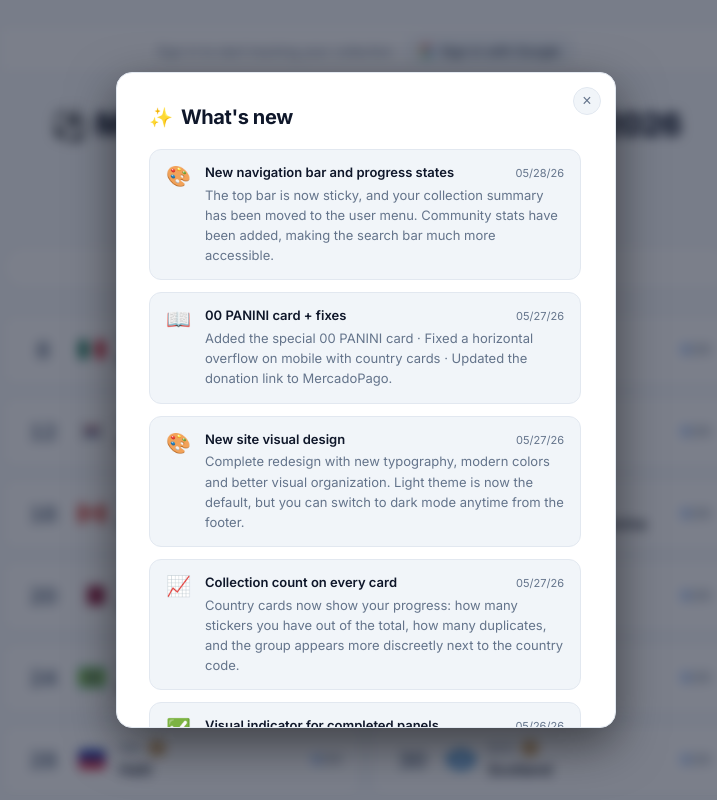
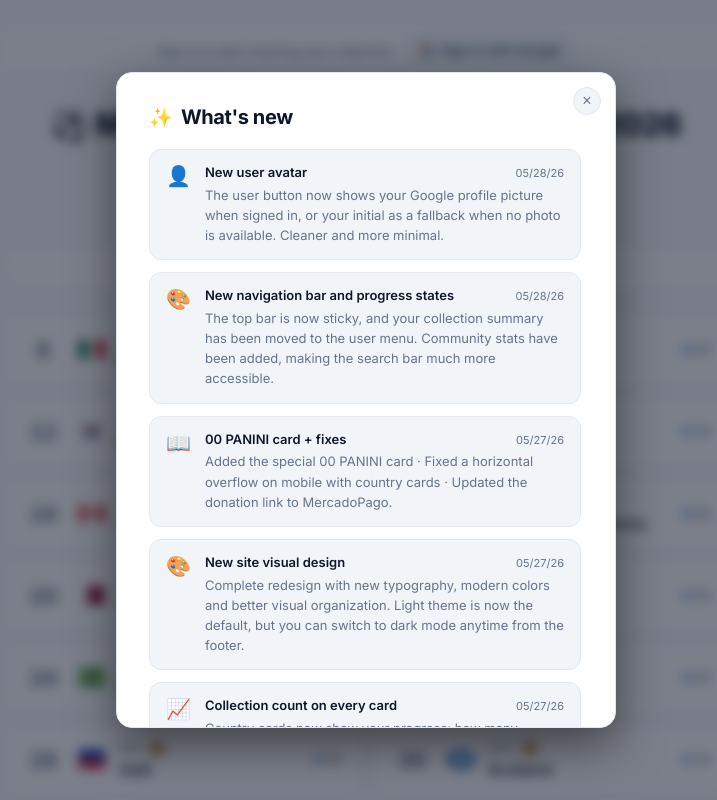
Before and after one commit to robertoandres24/worldcup-album-index, a React (Vite) app: page / in a window 1280 px wide. Both pictures are taken after a click on the button "✨ What's new". Shown: the top 800 px of the page, without its empty margins (274-991 px from the left). Built offline with nearby package versions, Linux system fonts and the light colour scheme; no server answers.

Commit message:
add avatar refresh announcement to WhatsNew modal with translations for new profile picture feature in both languages

```diff
--- a/src/components/WhatsNewModal.jsx
+++ b/src/components/WhatsNewModal.jsx
@@ -1,4 +1,5 @@
 const FEATURES = [
+  { id: 'avatar-refresh', date: '2026-05-28', icon: '👤' },
   { id: 'design-refresh-may28', date: '2026-05-28', icon: '🎨' },
   { id: 'release-may27', date: '2026-05-27', icon: '📖' },
   { id: 'site-redesign', date: '2026-05-27', icon: '🎨' },
--- a/src/i18n/en.json
+++ b/src/i18n/en.json
@@ -126,6 +126,8 @@
   "whatsNewCloseAriaLabel": "Close",
   "closeAriaLabel": "Close",
   "scrollToTopAriaLabel": "Scroll to top",
+  "feature.avatar-refresh.title": "New user avatar",
+  "feature.avatar-refresh.description": "The user button now shows your Google profile picture when signed in, or your initial as a fallback when no photo is available. Cleaner and more minimal.",
   "feature.design-refresh-may28.title": "New navigation bar and progress states",
   "feature.design-refresh-may28.description": "The top bar is now sticky, and your collection summary has been moved to the user menu. Community stats have been added, making the search bar much more accessible.",
   "feature.site-redesign.title": "New site visual design",
--- a/src/i18n/es.json
+++ b/src/i18n/es.json
@@ -126,6 +126,8 @@
   "whatsNewCloseAriaLabel": "Cerrar",
   "closeAriaLabel": "Cerrar",
   "scrollToTopAriaLabel": "Volver arriba",
+  "feature.avatar-refresh.title": "Nuevo avatar de usuario",
+  "feature.avatar-refresh.description": "El botón de usuario ahora muestra tu foto de perfil de Google cuando inicias sesión, o tu inicial como respaldo si no hay foto disponible. Más limpio y minimalista.",
   "feature.design-refresh-may28.title": "Nueva barra de navegación y estados de progreso",
   "feature.design-refresh-may28.description": "La barra superior ahora es sticky y tu resumen de colección se movió al menú de usuario. Se agregaron estadísticas de la comunidad. El buscador quedó más accesible.",
   "feature.site-redesign.title": "Nuevo diseño visual del sitio",
```
